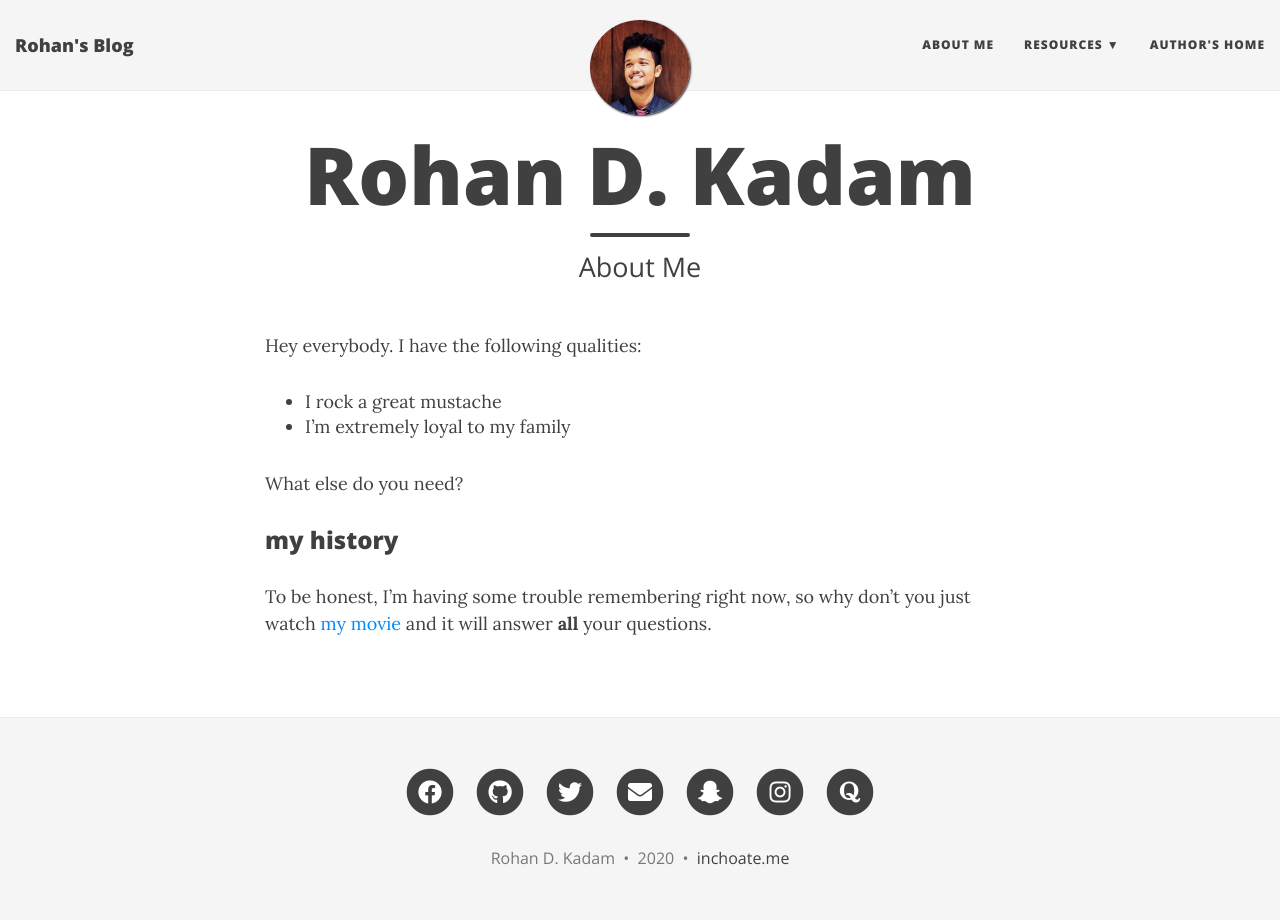
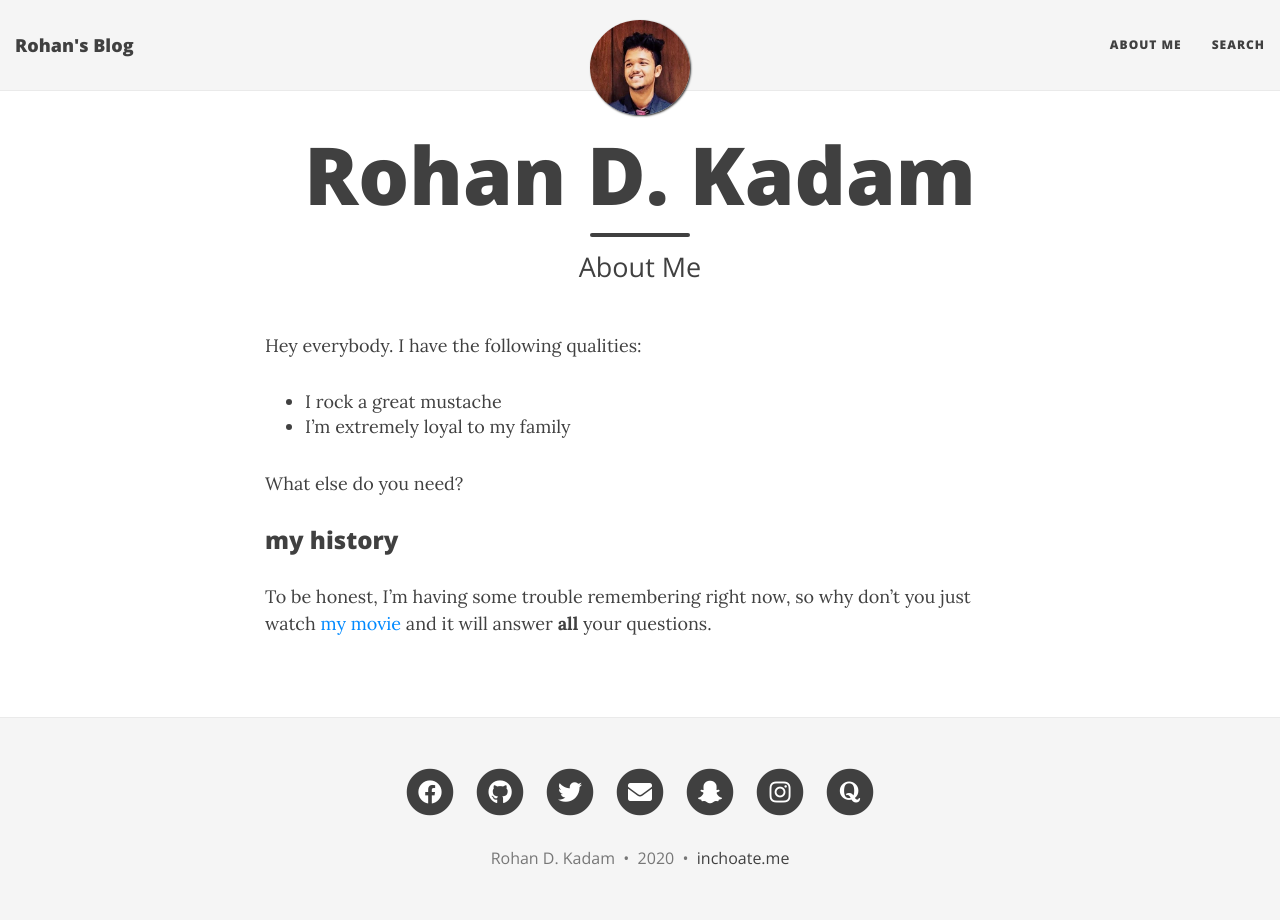
Before and after one commit to iamrdk21/Website1, a Jekyll site: the page built from aboutme.md, in a window 1280 px wide. Built offline with Jekyll 4.4.1, drawn with Linux system fonts in a browser that asks for light colours; nearby versions of some CDN libraries.

Commit message:
Update _config.yml

```diff
--- a/_config.yml
+++ b/_config.yml
@@ -11,10 +11,7 @@
 
 navbar-links:
   About Me: "aboutme"
-  Resources:
-    - Beautiful Jekyll: "http://deanattali.com/beautiful-jekyll/"
-    - Learn markdown: "http://www.markdowntutorial.com/"
-  Author's home: "http://deanattali.com"
+  Search: "Search"
 
 # --- Local development options ---
 
```
